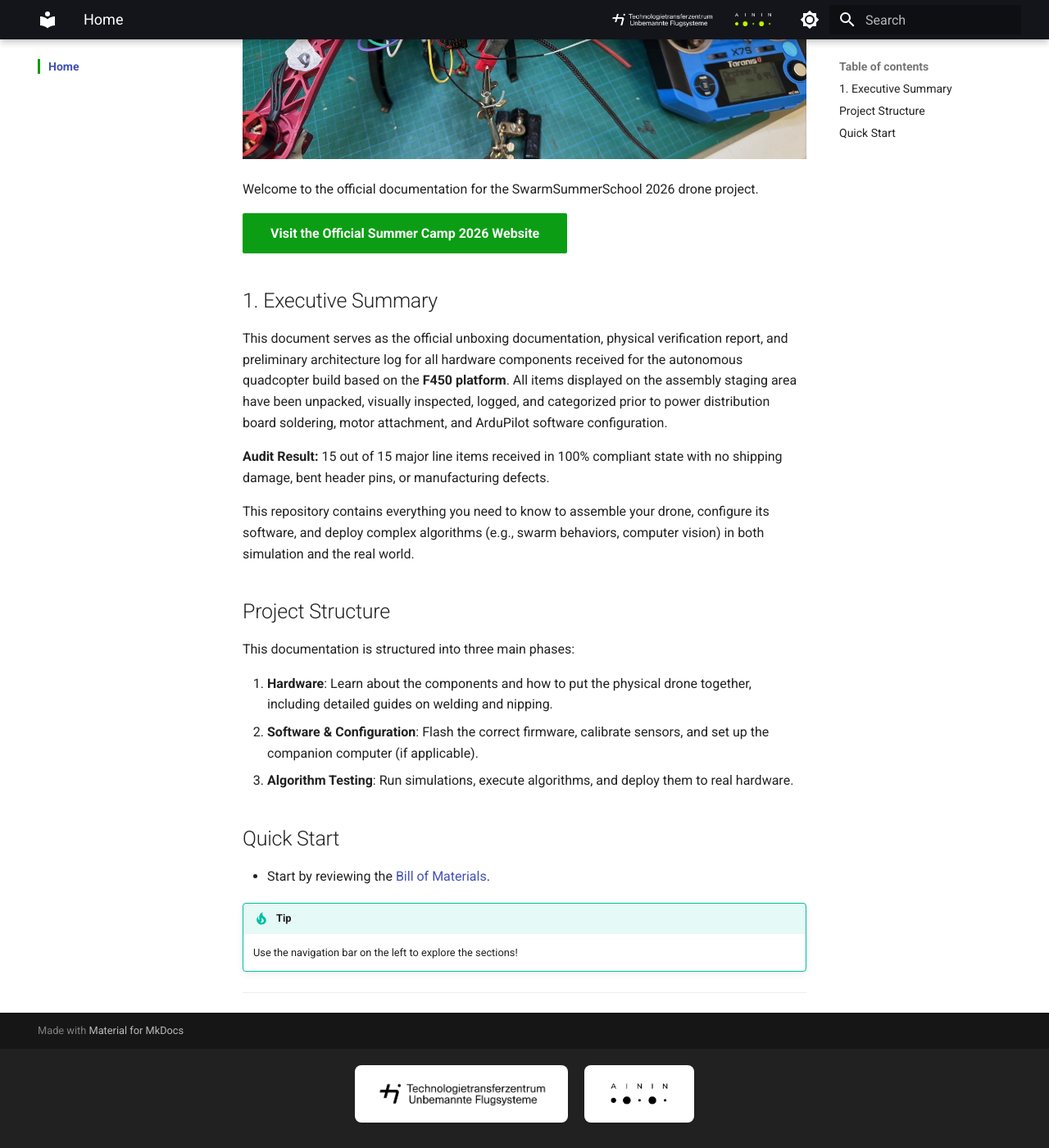
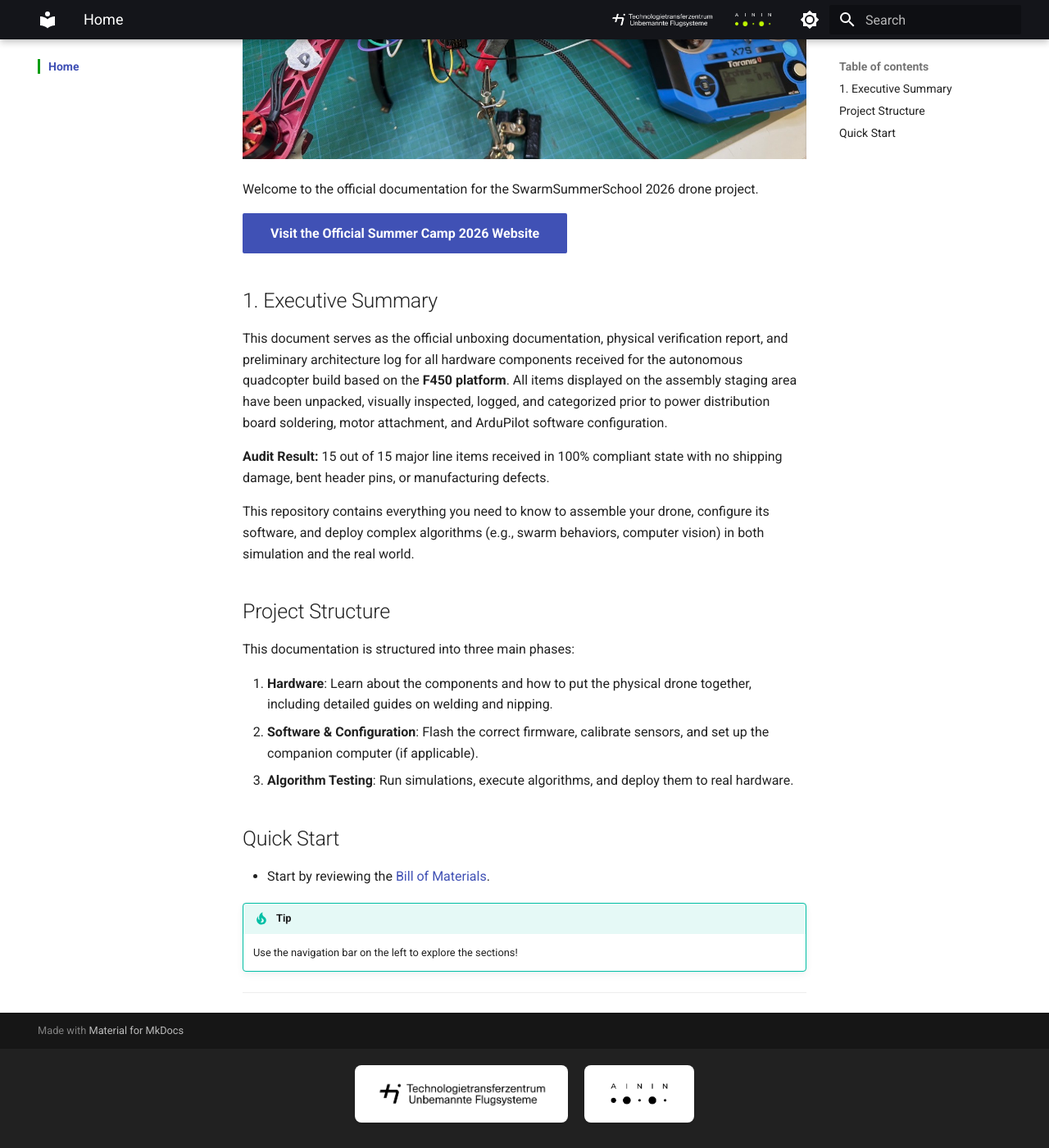
Before and after one commit to TTZ-Unbemannte-Flugsysteme/SwarmSummerSchool_2026, an MkDocs documentation site: the page built from docs/index.md, in a window 1280 px wide and 1400 px high, scrolled down 457 px. Shown: the whole window at 82% size. Built offline with MkDocs 1.6.1 and Material for MkDocs 9.7.7, drawn with Linux system fonts in a browser that asks for light colours.

Commit message:
Revert "style: force primary buttons to use the custom neon green accent color"
This reverts commit afd9938b9f3e78d83e5f9fb0c86cd959fc01be08.

```diff
--- a/docs/stylesheets/extra.css
+++ b/docs/stylesheets/extra.css
@@ -22,16 +22,3 @@
 .md-nav__item--active > .md-nav__link {
     box-shadow: -2px 0px 8px -2px var(--md-accent-fg-color);
 }
-
-/* Force primary buttons to use the accent color instead of primary color */
-.md-typeset .md-button--primary {
-    background-color: var(--md-accent-fg-color);
-    border-color: var(--md-accent-fg-color);
-    color: var(--md-default-bg-color);
-}
-
-.md-typeset .md-button--primary:hover {
-    background-color: var(--md-accent-fg-color);
-    border-color: var(--md-accent-fg-color);
-    filter: brightness(1.2);
-}
```
